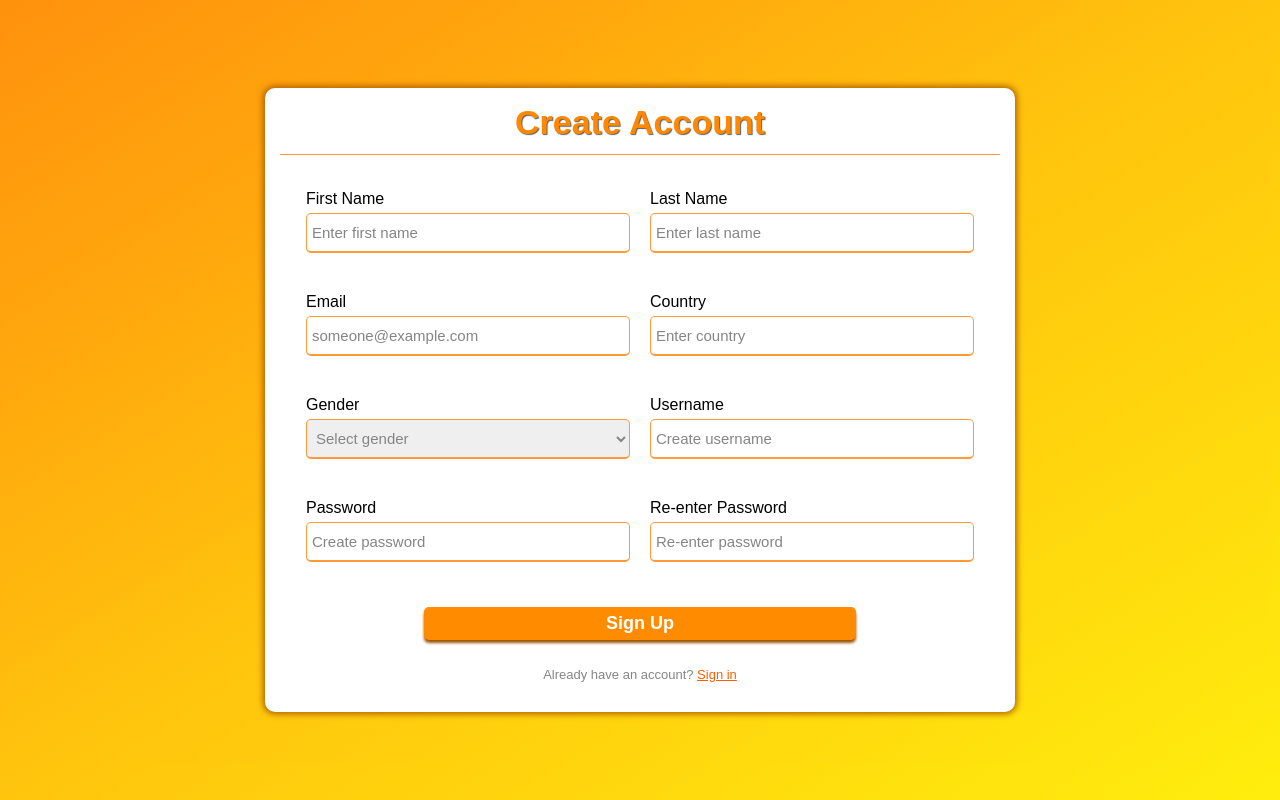
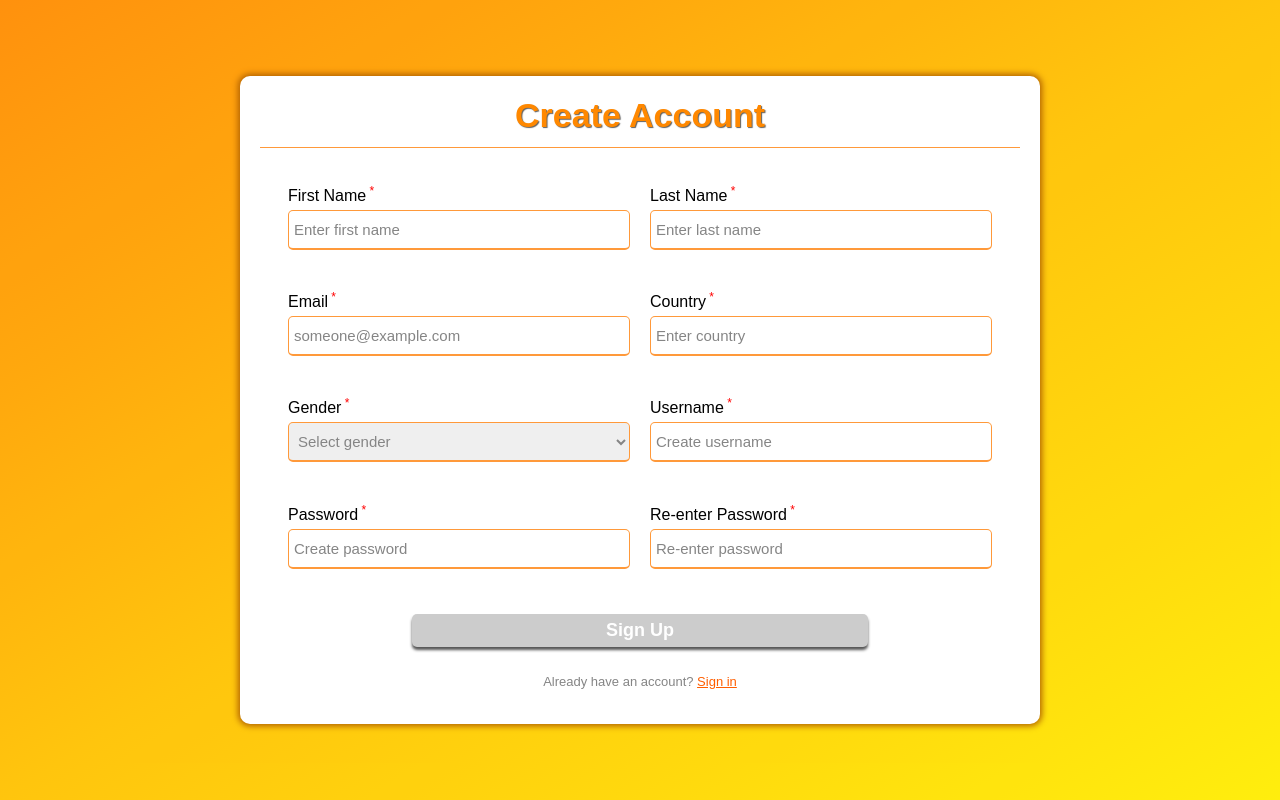
Before and after one commit to ghevia01/authentilab-project, a React (Create React App) app in the folder frontend/: page /register in a window 1280 px wide. Built offline with nearby package versions, Linux system fonts and the light colour scheme; the HTML template or start-up script is replaced by a standard one.

Commit message:
Minor improvements to login and register forms

```diff
--- a/frontend/src/App.jsx
+++ b/frontend/src/App.jsx
@@ -1,7 +1,9 @@
-import React, { useState } from 'react';
+import React from 'react';
 import { Route, Routes } from 'react-router-dom';
+
 import './components/SharedStyles/flex-styles.css';
 import './App.css';
+
 import LoginPage from './pages/LoginPage/LoginPage';
 import RegisterPage from './pages/RegisterPage/RegisterPage';
 
--- a/frontend/src/components/LoginForm/LoginForm.jsx
+++ b/frontend/src/components/LoginForm/LoginForm.jsx
@@ -1,5 +1,6 @@
 import React, { useState, useEffect } from 'react';
 import { Link } from 'react-router-dom';
+
 import { FontAwesomeIcon } from '@fortawesome/react-fontawesome';
 import { faEye, faEyeSlash } from '@fortawesome/free-solid-svg-icons';
 
@@ -9,12 +10,32 @@ import LoadingAnimation from '../SharedComponents/LoadingAnimation/LoadingAnimat
 
 import './LoginFormStyles.css';
 
+// ------------------------------------------------------ Variables and Constants --------------------------------------------------------->
+
+// Default login form state data
+const defaultLoginData = {
+    userName: '',
+    password: '',
+};
+
+const defaultValidationStatus = {
+    userName: false,
+    password: false
+};
+
+// Default validation status state data
+const defaultValidationErrors = {
+    userName: '',
+    password: '',
+};
+
 // Error messages for form validation
 const errorMessages = {
-
     userName: 'Enter a valid username or email address.',
     password: 'Enter a valid password.',
 };
+
+// ------------------------------------------------------ LoginForm Component --------------------------------------------------------->
 
 // Login form component
 const LoginForm = () => {
@@ -22,22 +43,13 @@ const LoginForm = () => {
     //------------------------------------------------------ Form States --------------------------------------------------------->
 
     // Form state containing the input field values
-    const [loginFormData, setLoginFormData] = useState({
-        userName: '',
-        password: ''
-    });
+    const [loginFormData, setLoginFormData] = useState(defaultLoginData);
 
     // Form state containing the validation status
-    const [validationStatus, setValidationStatus] = useState({
-        userName: false,
-        password: false
-    });
+    const [validationStatus, setValidationStatus] = useState(defaultValidationStatus);
 
     // Form state containing the validation error messages
-    const [validationErrors, setValidationErrors] = useState({
-        userName: '',
-        password: ''
-    });
+    const [validationErrors, setValidationErrors] = useState(defaultValidationErrors);
 
     // Form state containing the password visibility status
     const [isPasswordVisible, setIsPasswordVisible] = useState(false);
@@ -48,16 +60,23 @@ const LoginForm = () => {
     // Form state containing the loading status
     const [isLoading, setIsLoading] = useState(false);
 
-    // Log the updated validationErrors whenever it changes
+    //------------------------------------------------------ Form Effects --------------------------------------------------------->
+
+    // Log the form data to the console for debugging purposes
     useEffect(() => {
-        console.log(validationErrors);
-    }, [validationErrors]);
+        console.log('loginFormData: ', loginFormData);
+    }, [loginFormData]);
+
+     // Log the validation status and validation errors to the console for debugging purposes
+     useEffect(() => {
+        console.log('validationStatus: ', validationStatus);
+        console.log('validationErrors: ', validationErrors);
+    }, [validationStatus, validationErrors]);
 
     //------------------------------------------------------ Form Handlers --------------------------------------------------------->
 
     // Handle input change when user types in the input field
     const handleInputChange = (e) => {
-
         const { name, value } = e.target;
         setLoginFormData({ ...loginFormData, [name]: value });
     };
@@ -70,10 +89,10 @@ const LoginForm = () => {
         setIsFormSubmitted(true);
 
         // Destructure the loginFormData object
-        const { formIsValid } = formValidation();
+        const { isFormValid } = formValidation();
 
         // If the form is valid, send the login form data to the server
-        if (formIsValid) {
+        if (isFormValid) {
 
             // Reset the validation error messages
             resetValidationErrors();
@@ -110,7 +129,8 @@ const LoginForm = () => {
 
             } finally {
 
-                setIsLoading(false); // Set the loading state back to false
+                // Set the loading state back to false
+                setIsLoading(false);
             }
         }
     };
@@ -122,6 +142,7 @@ const LoginForm = () => {
         const { userName, password } = loginFormData;
 
         try {
+
             // Send the login form data to the server
             const response = await fetch(`${process.env.REACT_APP_LOGIN_URL}`, {
                 method: 'POST',
@@ -156,9 +177,9 @@ const LoginForm = () => {
         }
     };
 
-    //------------------------------------------------------ Form Validation --------------------------------------------------------->
+    //------------------------------------------------------ Validation Functions --------------------------------------------------------->
 
-    // Form Validation Functions
+    // Validate Form
     const formValidation = () => {
 
         // Create new states for validation errors and validation status
@@ -181,10 +202,10 @@ const LoginForm = () => {
         setValidationStatus(newValidationStatus);
 
         // Check if all the form inputs are valid
-        const formIsValid = areAllFieldsValid(newValidationStatus);
+        const isFormValid = areAllFieldsValid(newValidationStatus);
 
         // Return true or false
-        return { formIsValid };
+        return { isFormValid };
     };
 
     // Validate each form input field
@@ -222,22 +243,19 @@ const LoginForm = () => {
 
     // Reset the validation error messages
     const resetValidationErrors = () => {
-        setValidationErrors({
-            userName: '',
-            password: ''
-        });
+        setValidationErrors(defaultValidationErrors);
     };
 
     // Reset the form input fields and set the form to not submitted
     const loginFormReset = () => {
-
-        setLoginFormData({ userName: '', password: '' });
+        setLoginFormData(defaultLoginData);
         setIsFormSubmitted(false);
         resetValidationErrors();
     };
 
     //------------------------------------------------------ Form Toggles --------------------------------------------------------->
 
+    // Toggle the password visibility
     const togglePasswordVisibility = () => {
         setIsPasswordVisible(!isPasswordVisible);
     };
@@ -306,6 +324,7 @@ const LoginForm = () => {
             {isLoading && (
                 <LoadingAnimation />
             )}
+
         </form>
     );
 };
--- a/frontend/src/components/RegisterForm/RegisterForm.jsx
+++ b/frontend/src/components/RegisterForm/RegisterForm.jsx
@@ -28,8 +28,6 @@ const errorMessages = {
     rePassword: 'Passwords do not match.',
 };
 
-
-
 //------------------------------------------------------ Register Form Component --------------------------------------------------------->
 
 const RegisterForm = () => {
@@ -57,6 +55,7 @@ const RegisterForm = () => {
         userName: false,
         email: false,
         password: false,
+        rePassword: false
     });
 
     // Form validation functions
@@ -71,6 +70,9 @@ const RegisterForm = () => {
         rePassword: value => value === registerFormData.password,
     };
 
+    // Form validation status
+    let isFormValid = Object.values(validationStatus).every(status => status === true);
+
     // Form state containing the validation error messages
     const [validationErrors, setValidationErrors] = useState({});
 
@@ -80,6 +82,8 @@ const RegisterForm = () => {
     // Form state containing the loading status
     const [isLoading, setIsLoading] = useState(false);
 
+    //------------------------------------------------------ Form Effects --------------------------------------------------------->
+
     // Log the validation errors
     useEffect(() => {
         console.log(validationErrors);
@@ -87,16 +91,12 @@ const RegisterForm = () => {
 
     //------------------------------------------------------ Form Handlers --------------------------------------------------------->
 
-
     // Handle the form submit event
     const handleFormSubmit = async (e) => {
         e.preventDefault();
 
-        // Destructure the loginFormData object
-        const { formIsValid } = formValidation();
-
         // If the form is valid, send the register form data to the server
-        if (formIsValid) {
+        if (isFormValid) {
 
             // Reset the validation error messages
             resetValidationErrors();
@@ -195,28 +195,6 @@ const RegisterForm = () => {
 
     //------------------------------------------------------ Form Validation and Handlers --------------------------------------------------------->
 
-    // Form validation function
-    const formValidation = () => {
-
-        // Form validation status
-        let formIsValid = false;
-
-        // Validate each form input
-        for (let field in registerFormData) {
-            validateField(field, registerFormData[field]);
-        }
-
-        // Array containing the validation status of each form input
-        const validationArray = Object.values(validationStatus);
-
-        // If every form input is valid, set the form validation status to true
-        if (validationArray.every(Boolean)) {
-            formIsValid = true;
-        }
-
-        return { formIsValid };
-    }
-
     // Handle the input change event
     const handleInputChange = (e) => {
 
@@ -296,7 +274,7 @@ const RegisterForm = () => {
                     <div className='register-fieldset-container flex-center flex-wrap'>
 
                         <div className='register-field-container'>
-                            <label className="register-input-label" htmlFor="firstName">First Name</label>
+                            <label className="register-input-label" htmlFor="firstName">First Name<sup> *</sup></label>
                             <InputField
                                 className='register-input-field'
                                 type="text"
@@ -312,7 +290,7 @@ const RegisterForm = () => {
                         </div>
 
                         <div className='register-field-container'>
-                            <label className="register-input-label" htmlFor="lastName">Last Name</label>
+                            <label className="register-input-label" htmlFor="lastName">Last Name<sup> *</sup></label>
                             <InputField
                                 className='register-input-field'
                                 type="text"
@@ -328,7 +306,7 @@ const RegisterForm = () => {
                         </div>
 
                         <div className='register-field-container'>
-                            <label className="register-input-label" htmlFor="email">Email</label>
+                            <label className="register-input-label" htmlFor="email">Email<sup> *</sup></label>
                             <InputField
                                 className='register-input-field'
                                 type="text"
@@ -345,7 +323,7 @@ const RegisterForm = () => {
 
 
                         <div className='register-field-container'>
-                            <label className="register-input-label" htmlFor="country">Country</label>
+                            <label className="register-input-label" htmlFor="country">Country<sup> *</sup></label>
                             <InputField
                                 className='register-input-field'
                                 type="text"
@@ -361,7 +339,7 @@ const RegisterForm = () => {
                         </div>
 
                         <div className='register-field-container'>
-                            <label className="register-input-label" htmlFor="gender">Gender</label>
+                            <label className="register-input-label" htmlFor="gender">Gender<sup> *</sup></label>
                             <select
                                 className={`register-input-field ${isFirstOption ? 'select-gender-placeholder' : ''}`}
                                 value={registerFormData.gender}
@@ -383,7 +361,7 @@ const RegisterForm = () => {
                         </div>
 
                         <div className='register-field-container'>
-                            <label className="register-input-label" htmlFor="userName">Username</label>
+                            <label className="register-input-label" htmlFor="userName">Username<sup> *</sup></label>
                             <InputField
                                 className='register-input-field'
                                 type="text"
@@ -399,7 +377,7 @@ const RegisterForm = () => {
                         </div>
 
                         <div className='register-field-container'>
-                            <label className="register-input-label" htmlFor="password">Password</label>
+                            <label className="register-input-label" htmlFor="password">Password<sup> *</sup></label>
                             <InputField
                                 className='register-input-field'
                                 type="password"
@@ -415,7 +393,7 @@ const RegisterForm = () => {
                         </div>
 
                         <div className='register-field-container'>
-                            <label className="register-input-label" htmlFor="rePassword">Re-enter Password</label>
+                            <label className="register-input-label" htmlFor="rePassword">Re-enter Password<sup> *</sup></label>
                             <InputField
                                 className='register-input-field'
                                 type="password"
@@ -442,9 +420,10 @@ const RegisterForm = () => {
                 <FormButton
                     className='signup-btn'
                     type="submit"
-                    id='loginBtn'
-                    name='loginBtn'
+                    id='signupBtn'
+                    name='signupBtn'
                     text='Sign Up'
+                    disabled={!isFormValid}
                 />
 
                 <small className="sign-in-text">
--- a/frontend/src/components/RegisterForm/RegisterFormStyles.css
+++ b/frontend/src/components/RegisterForm/RegisterFormStyles.css
@@ -8,10 +8,10 @@
 .register-form {
 
     width: 100%;
-    max-width: 46.875rem;
+    max-width: 50rem;
     height: auto;
     max-height: 100%;
-    padding: 0.9375rem;
+    padding: 1.25em;
     background-color: #fff;
     border-radius: 10px;
     box-shadow: 0 0 0.375rem 0.125rem rgb(177, 97, 0);
@@ -84,6 +84,12 @@ select:hover {
     width: 100%;
 }
 
+sup {
+
+        color: #ff0000;
+        font-size: 0.75rem;
+}
+
 .register-field-error-msg {
 
     font-size: 0.75rem;
--- a/frontend/src/components/SharedComponents/FormButton/FormButton.jsx
+++ b/frontend/src/components/SharedComponents/FormButton/FormButton.jsx
@@ -1,22 +1,18 @@
 import React from "react";
-import { useNavigate } from 'react-router-dom';
 import PropTypes from 'prop-types';
 import './FormButtonStyles.css';
 
 // Form Button Component - Used in Login and Register Forms. linkTo is optional and is used to navigate to a different page.
-const FormButton = ({ className, type, id, name, text, linkTo }) => {
-
-    const navigate = useNavigate();
-
-    const handleClick = () => {
-        if(linkTo) {
-            navigate(linkTo);
-        }
-    };
-
+const FormButton = ({ className, type, id, name, text, disabled }) => {
 
     return (
-        <button className={`form-button ${className}`} type={type} id={id} name={name} onClick={handleClick}>
+        <button
+            className={`form-button ${className}`}
+            type={type}
+            id={id}
+            name={name}
+            disabled={disabled}
+        >
             {text}
         </button>
     );
@@ -25,16 +21,16 @@ const FormButton = ({ className, type, id, name, text, linkTo }) => {
 // Prop Types
 FormButton.propTypes = {
     className: PropTypes.string,
-    type: PropTypes.string,
+    type: PropTypes.string.isRequired,
     id: PropTypes.string,
     name: PropTypes.string,
     text: PropTypes.string,
-    linkTo: PropTypes.string
+    disabled: PropTypes.bool
 };
 
 // Default Props
 FormButton.defaultProps = {
-    linkTo: ""
+    disabled: false
 };
 
 export default FormButton;
--- a/frontend/src/components/SharedComponents/FormButton/FormButtonStyles.css
+++ b/frontend/src/components/SharedComponents/FormButton/FormButtonStyles.css
@@ -24,3 +24,15 @@
     background: #FF8C00;
     transform: translateY(1px);
 }
+
+.form-button:disabled {
+
+    background-color: #ccc;
+    box-shadow: 0 3px 3px 0 #545454;
+    cursor: default;
+}
+
+.form-button:disabled:active {
+
+    transform: none;
+}
--- a/frontend/src/pages/LoginPage/LoginPage.jsx
+++ b/frontend/src/pages/LoginPage/LoginPage.jsx
@@ -1,8 +1,12 @@
-import React from 'react';
+import React, { useEffect } from 'react';
 import LoginForm from '../../components/LoginForm/LoginForm';
 import './LoginPageStyles.css';
 
 const LoginPage = () => {
+
+    useEffect(() => {
+        document.title = 'Login | AuthentiLab';
+    }, []);
 
     return (
         <div className='login-page flex-center'>
--- a/frontend/src/pages/RegisterPage/RegisterPage.jsx
+++ b/frontend/src/pages/RegisterPage/RegisterPage.jsx
@@ -1,8 +1,12 @@
-import React from 'react';
+import React, { useEffect } from 'react';
 import RegisterForm from '../../components/RegisterForm/RegisterForm';
 import './RegisterPageStyles.css';
 
 const RegisterPage = () => {
+
+    useEffect(() => {
+        document.title = 'Register | Authentilab';
+    }, []);
 
     return (
         <div className='register-page'>
```
Also changed, not shown: frontend/src/components/LoginForm/LoginFormStyles.css (+15 -15 lines).
